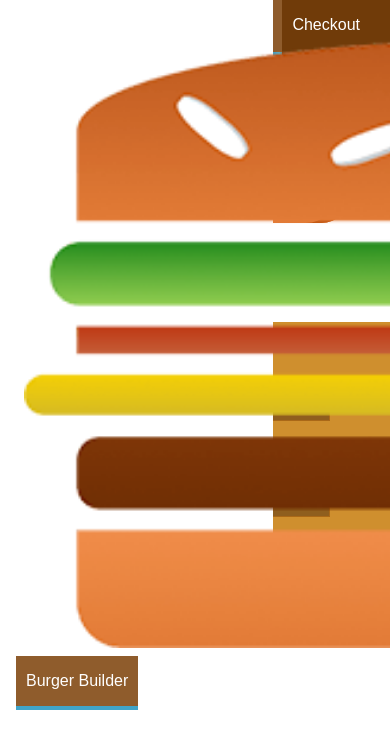
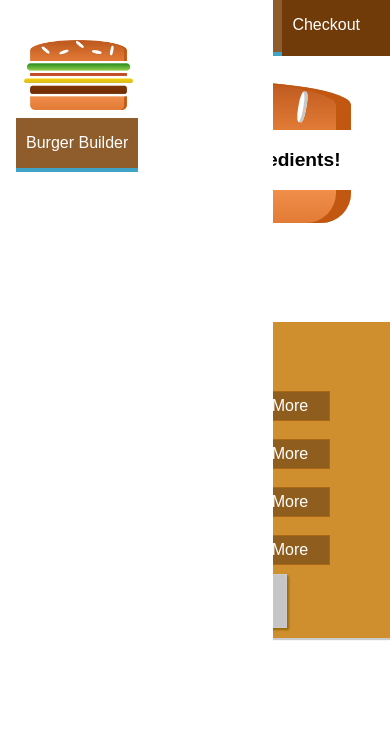
Before and after one commit to dwebdeveloper/GoodBurger-app, a React (Create React App) app: page / in a window 390 px wide. Shown: the top 748 px of the page. Built offline with nearby package versions, Linux system fonts and the light colour scheme.

Commit message:
responsive adjestments in toolbar and logo files

```diff
--- a/src/components/Logo/Logo.css
+++ b/src/components/Logo/Logo.css
@@ -1,6 +1,6 @@
 .Logo {
     padding: 8px;
-    height: 80%;
+    height: 100%;
     box-sizing: border-box;
     border-radius: 5px;
     background-color: white;
--- a/src/components/Logo/Logo.js
+++ b/src/components/Logo/Logo.js
@@ -3,7 +3,7 @@
 import '../Logo/Logo.css';
 
 const logo = (props) => (
-    <div className='Logo'>
+    <div className='Logo' style={{ height: props.height }}>
         <img src={burgerLogo} alt='Unique Burger' />
     </div>
 );
--- a/src/components/Navigation/SideDrawer/SideDrawer.js
+++ b/src/components/Navigation/SideDrawer/SideDrawer.js
@@ -6,7 +6,7 @@
 const sideDrawer = (props) => {
     return (
         <div className='SideDrawer'>
-            <Logo />
+            <Logo height='11%' />
             <nav>
                 <NavigationItems />
             </nav>
```
Also changed, not shown: 1 other file (tests, documents, lock files or other folders).
